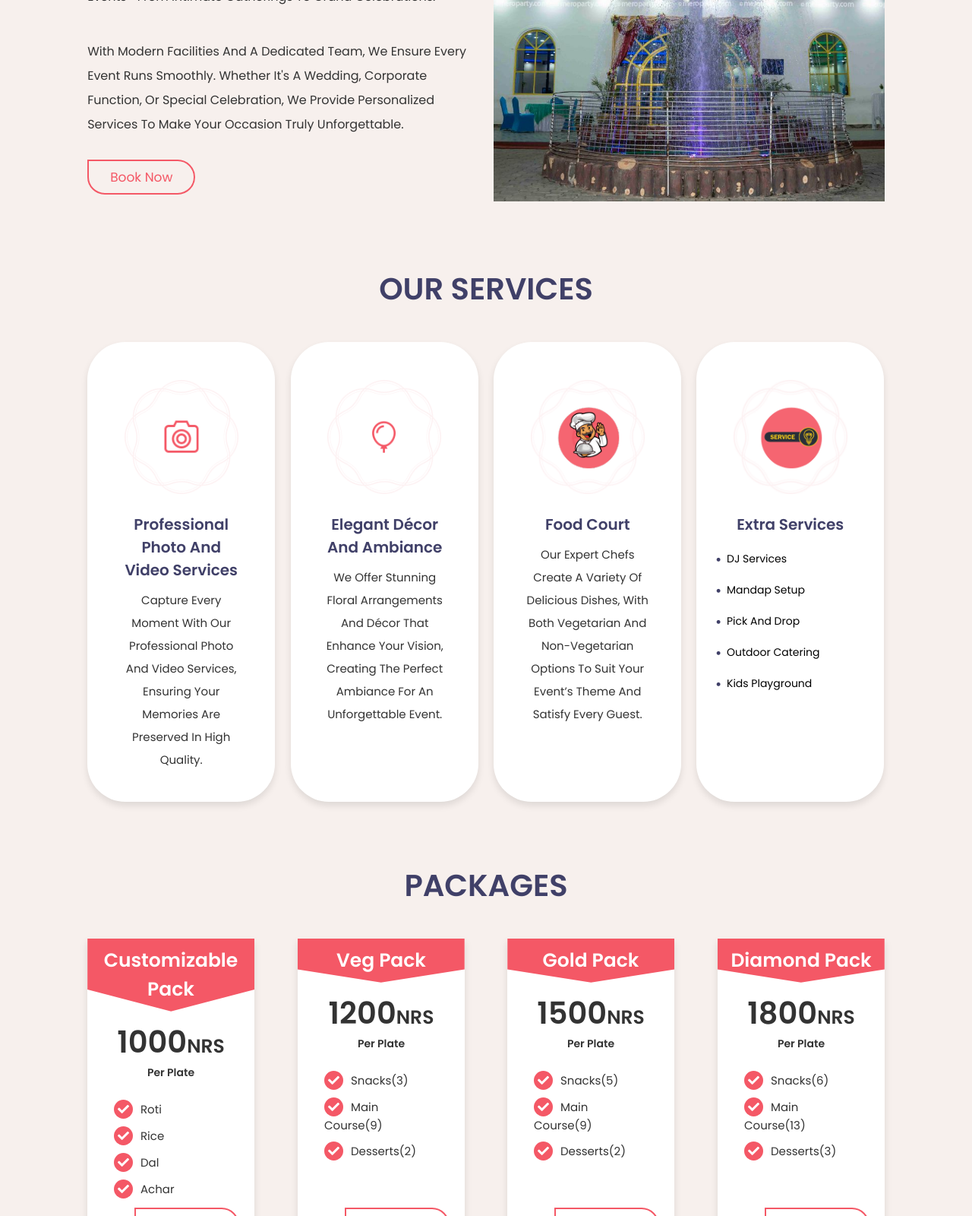
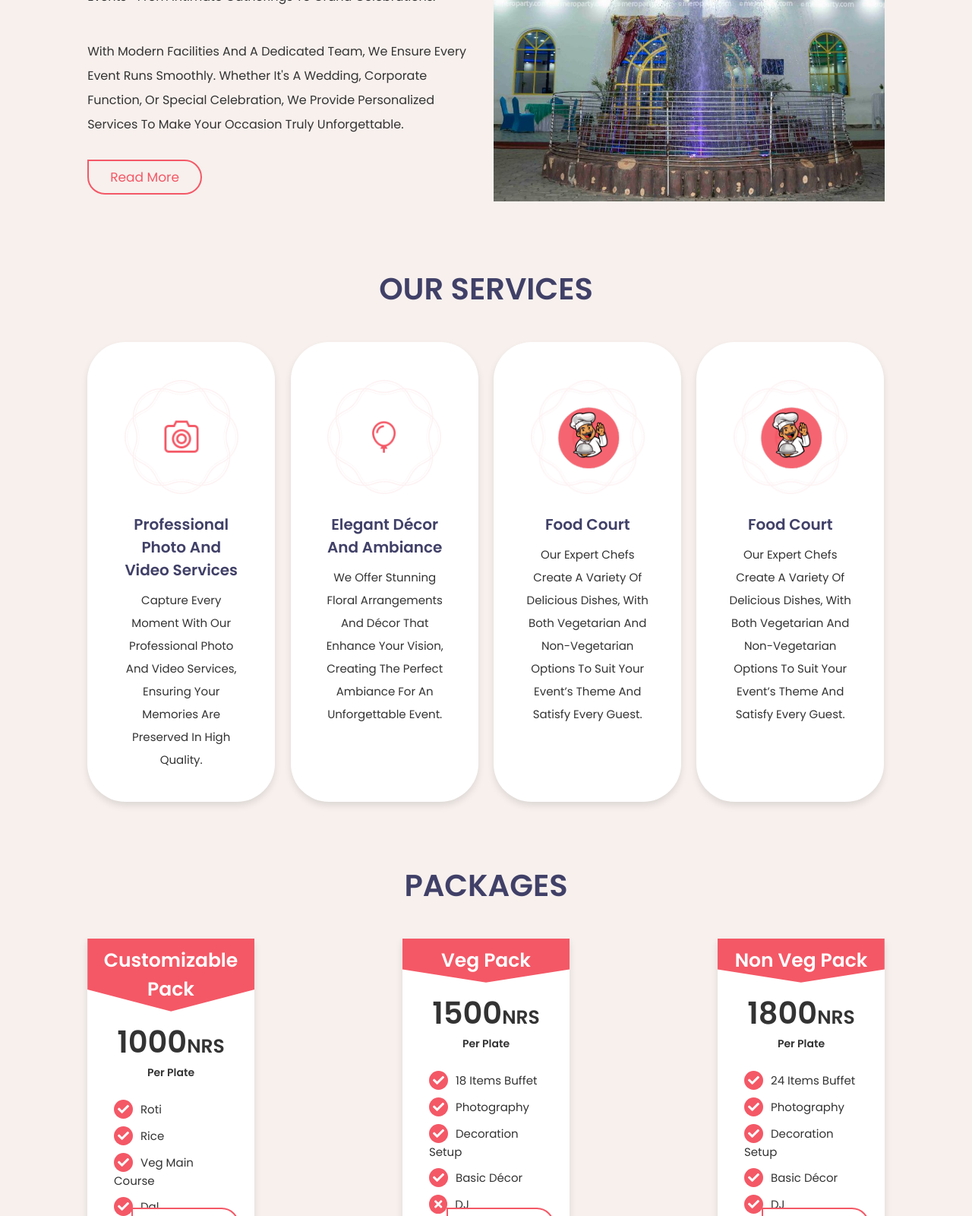
Before and after one commit to bishaldahal4777/manashvi, a plain HTML site: page index.html in a window 1280 px wide. Shown: the part 1200-2800 px from the top of the page at 76% size. Drawn offline with nearby package versions, Linux system fonts and the light colour scheme.

Commit message:
index.html

```diff
--- a/index.html
+++ b/index.html
@@ -65,13 +65,24 @@
     </header>
 
     <!-- home -->
+
     <section class="home" id="home">
       <div class="content" data-aos="fade-down">
-        <div class="video-wrapper">
-          <iframe width="560" height="315" src="https://www.youtube.com/embed/e1jpf21QA74" title="YouTube video player" frameborder="0" allow="accelerometer; autoplay; clipboard-write; encrypted-media; gyroscope; picture-in-picture; web-share" allowfullscreen></iframe>
+        <iframe
+        src="https://www.youtube.com/embed/e1jpf21QA74?autoplay=1"
+        width="640"
+        height="480"
+        allow="autoplay; encrypted-media"
+        class="background-video"
+        style="border: none;">
+    </iframe>
 
-        </div>
-      </div>
+        <!-- <h3>
+          "The Perfect Venue for <br>Your Special Moments."
+        </h3> -->
+        <!-- <a href="#about" class="btn">See More Info</a> -->
+    </div>
+
     </section>
 
     <!-- end -->
@@ -90,7 +101,7 @@
           <p>
             With modern facilities and a dedicated team, we ensure every event runs smoothly. Whether it's a wedding, corporate function, or special celebration, we provide personalized services to make your occasion truly unforgettable.
           </p>
-          <a href="bookNow.html" class="btn">Book Now</a>
+          <a href="readMore.html" class="btn">read more</a>
         </div>
         <div class="image" data-aos="fade-down" data-aos-delay="300">
           <img src="about.jpg" alt="" />
@@ -106,13 +117,13 @@
       <h1 class="heading">our services</h1>
 
       <div class="box-container">
-        <div class="box" data-aos="zoom-in" data-aos-delay="150">
+        <a href="gallery.html?categoris=venue" class="box" data-aos="zoom-in" data-aos-delay="150">
           <img src="service1.png" alt="" />
           <h3>Professional Photo and Video Services</h3>
           <p>
             Capture every moment with our professional photo and video services, ensuring your memories are preserved in high quality.
           </p>
-        </div>
+        </a>
 
         <div class="box" data-aos="zoom-in" data-aos-delay="300">
           <img src="service2.png" alt="" />
@@ -129,18 +140,14 @@
             Our expert chefs create a variety of delicious dishes, with both vegetarian and non-vegetarian options to suit your event’s theme and satisfy every guest.
           </p>
         </div>
+
         <div class="box" data-aos="zoom-in" data-aos-delay="450">
-          <img src="service5.png" alt="" />
-          <h3>Extra Services</h3>
-          <ul class="extra-services-list">
-            <li>DJ Services</li>
-            <li>Mandap setup</li>
-            <li>Pick And Drop</li>
-            <li>Outdoor catering</li>
-            <li>Kids Playground</li>
-          </ul>
+          <img src="services4.png" alt="" />
+          <h3>Food Court</h3>
+          <p>
+            Our expert chefs create a variety of delicious dishes, with both vegetarian and non-vegetarian options to suit your event’s theme and satisfy every guest.
+          </p>
         </div>
-
       </div>
     </section>
 
@@ -152,7 +159,6 @@
       <h1 class="heading">Packages</h1>
 
       <div class="box-container">
-        <!-- Customizable Pack -->
         <div class="box" data-aos="zoom-in-up" data-aos-delay="150">
           <h3 class="title">Customizable Pack</h3>
           <h3 class="price">1000<span>NRS</span></h3>
@@ -160,54 +166,42 @@
           <ul>
             <li><i class="fas fa-check"></i>Roti</li>
             <li><i class="fas fa-check"></i>Rice</li>
+            <li><i class="fas fa-check"></i>Veg Main Course</li>
             <li><i class="fas fa-check"></i>Dal</li>
             <li><i class="fas fa-check"></i>Achar</li>
           </ul>
-          <a href="customizedPack.html" class="see-more-btn"><button class="btn">See More</button></a>
+          <a href="bookNow.html?package=customized"><button class="btn">book now</button></a>
         </div>
 
-        <!-- Veg Pack -->
         <div class="box" data-aos="zoom-in-up" data-aos-delay="300">
           <h3 class="title">Veg Pack</h3>
-          <h3 class="price">1200<span>NRS</span></h3>
-          <h3 class="month">per plate</h3>
-          <ul>
-            <li><i class="fas fa-check"></i>Snacks(3)</li>
-            <li><i class="fas fa-check"></i>Main Course(9)</li>
-            <li><i class="fas fa-check"></i>Desserts(2)</li>
-          </ul>
-          <a href="VegPack.html" class="see-more-btn"><button class="btn">See More</button></a>
-        </div>
-
-        <!-- Gold Pack -->
-        <div class="box" data-aos="zoom-in-up" data-aos-delay="450">
-          <h3 class="title">Gold Pack</h3>
           <h3 class="price">1500<span>NRS</span></h3>
           <h3 class="month">per plate</h3>
           <ul>
-            <li><i class="fas fa-check"></i>Snacks(5)</li>
-            <li><i class="fas fa-check"></i>Main Course(9)</li>
-            <li><i class="fas fa-check"></i>Desserts(2)</li>
+            <li><i class="fas fa-check"></i>18 items buffet</li>
+            <li><i class="fas fa-check"></i>photography</li>
+            <li><i class="fas fa-check"></i>Decoration Setup</li>
+            <li><i class="fas fa-check"></i>Basic Décor</li>
+            <li><i class="fas fa-times"></i>DJ</li>
           </ul>
-          <a href="GoldPack.html" class="see-more-btn"><button class="btn">See More</button></a>
+          <a href="bookNow.html?package=non-veg"><button class="btn">book now</button></a>
         </div>
 
-        <!-- Diamond Pack -->
-        <div class="box" data-aos="zoom-in-up" data-aos-delay="600">
-          <h3 class="title">Diamond Pack</h3>
+        <div class="box" data-aos="zoom-in-up" data-aos-delay="450">
+          <h3 class="title">Non Veg Pack</h3>
           <h3 class="price">1800<span>NRS</span></h3>
           <h3 class="month">per plate</h3>
           <ul>
-            <li><i class="fas fa-check"></i>Snacks(6)</li>
-            <li><i class="fas fa-check"></i>Main Course(13)</li>
-            <li><i class="fas fa-check"></i>Desserts(3)</li>
+            <li><i class="fas fa-check"></i>24 items buffet</li>
+            <li><i class="fas fa-check"></i>photography</li>
+            <li><i class="fas fa-check"></i>Decoration Setup</li>
+            <li><i class="fas fa-check"></i>Basic Décor</li>
+            <li><i class="fas fa-check"></i>DJ</li>
           </ul>
-          <a href="DiamondPack.html" class="see-more-btn"><button class="btn">See More</button></a>
+          <a href="bookNow.html?package=veg"><button class="btn">book now</button></a>
         </div>
       </div>
     </section>
-
-
 
     <!-- plan section ends -->
 
@@ -241,7 +235,6 @@
           </div>
         </div>
       </div>
-
     </section>
 
     <!-- end -->
@@ -375,12 +368,10 @@
 
       <div class="box" data-aos="fade-up">
         <h3>Our Services</h3>
-        <a href="gallery.html"><i class="fas fa-chevron-right"></i> Professional Photo And Video Services</a>
-        <a href="gallery.html"><i class="fas fa-chevron-right"></i> Decor & Floral Arrangements</a>
-        <a href="gallery.html"><i class="fas fa-chevron-right"></i> Food Court</a>
-        <a href="gallery.html"><i class="fas fa-chevron-right"></i> Extra Services</a>
+          <a href="gallery.html?categories=decoration"><i class="fas fa-chevron-right"></i> Event Planners</a>
+          <a href="#"><i class="fas fa-chevron-right"></i> Decor & Floral Arrangements</a>
+          <a href="#"><i class="fas fa-chevron-right"></i> Catering & Menu Customization</a>
       </div>
-
 
       <div class="box" data-aos="fade-up">
         <h3>Contact Us</h3>
```
